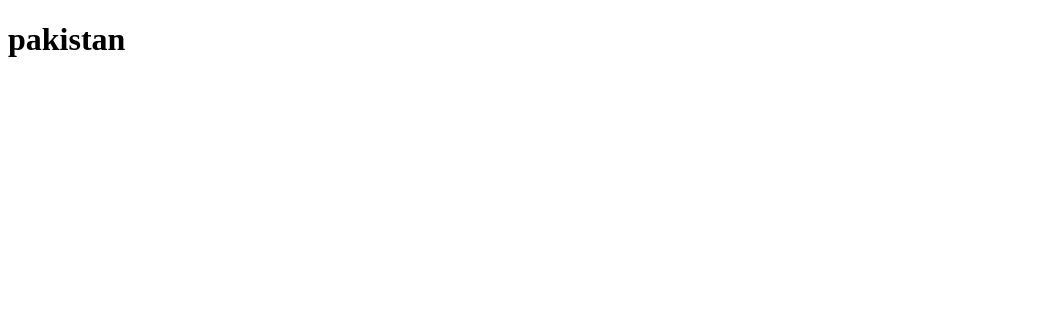
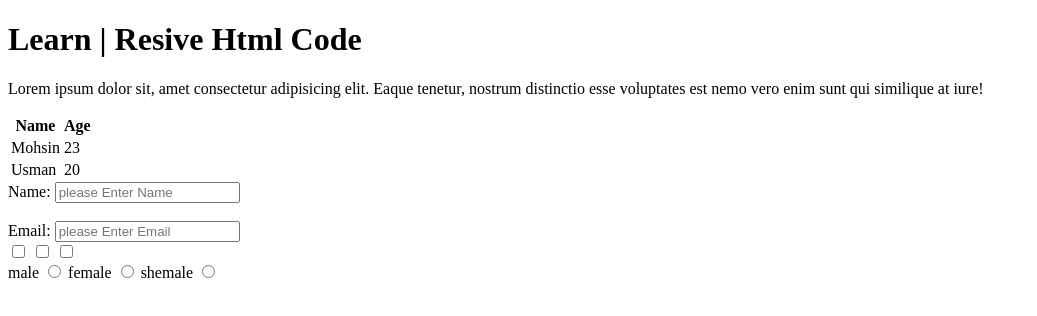
Before and after one commit to MOHSINALISHAKIR/Frontend-Basic, a plain HTML site: page Html/index.html in a window 1280 px wide. Shown: the whole page, without its empty margins (0-1037 px from the left). Drawn offline with Linux system fonts and the light colour scheme.

Commit message:
html revise

```diff
--- a/Html/index.html
+++ b/Html/index.html
@@ -6,7 +6,68 @@
     <title>Document</title>
 </head>
 <body>
-    <h1>pakistan</h1>
+    <h1>Learn | Resive Html Code </h1>
+    <p>Lorem ipsum dolor sit, amet consectetur adipisicing elit. Eaque tenetur, nostrum distinctio esse voluptates est nemo vero enim sunt qui similique at iure!</p>
+    <div>
+        <table>
+            <tr>
+                <th>Name</th>
+                <th>Age</th>
+            </tr>
+            <tr>
+                <td>Mohsin</td>
+                <td>23</td>
+            </tr>
+            <tr>
+                <td>Usman</td>
+                <td>20</td>
+            </tr>
+
+        </table>
+
+    </div>
+    <form >
+        <div>
+            <label for="name">
+                Name:
+                <input type="text" placeholder="please Enter Name" id="name">
+            </label>
+
+        </div>
+        <br>
+        <div>
+            <label for="email">
+                Email:
+                <input type="email" placeholder="please Enter Email" id="email">
+            </label>
+        </div>
+        <div>
+            <label for="boy">
+                <input type="checkbox" value="class 1" name="gender" id="boy">
+            </label>
+            <label for="girl">
+                <input type="checkbox" value="class 2"" name="gender" id="girl">
+            </label>
+            <label for="shemale">
+                <input type="checkbox" value="class 3" name="gender" id="shemale">
+            </label>
+
+        </div>
+        <div>
+            <label for="male">
+                male
+                <input type="radio" name="class" id="male">
+            </label>
+            <label for="female">
+                female
+                <input type="radio" name="class" id="female">
+            </label>
+            <label for="shemale">
+                shemale
+                <input type="radio" name="class" id="shemale">
+            </label>
+        </div>
+    </form>
 
 </body>
 </html>
```
